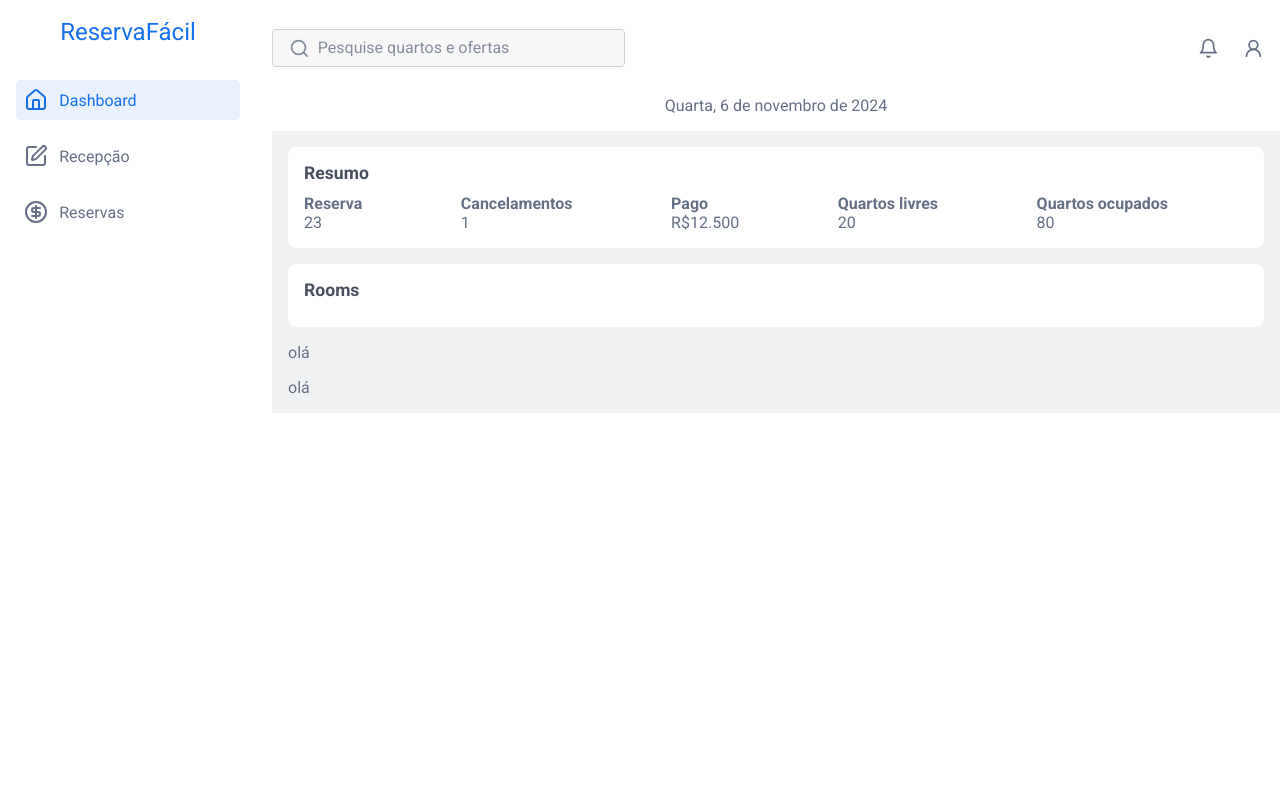
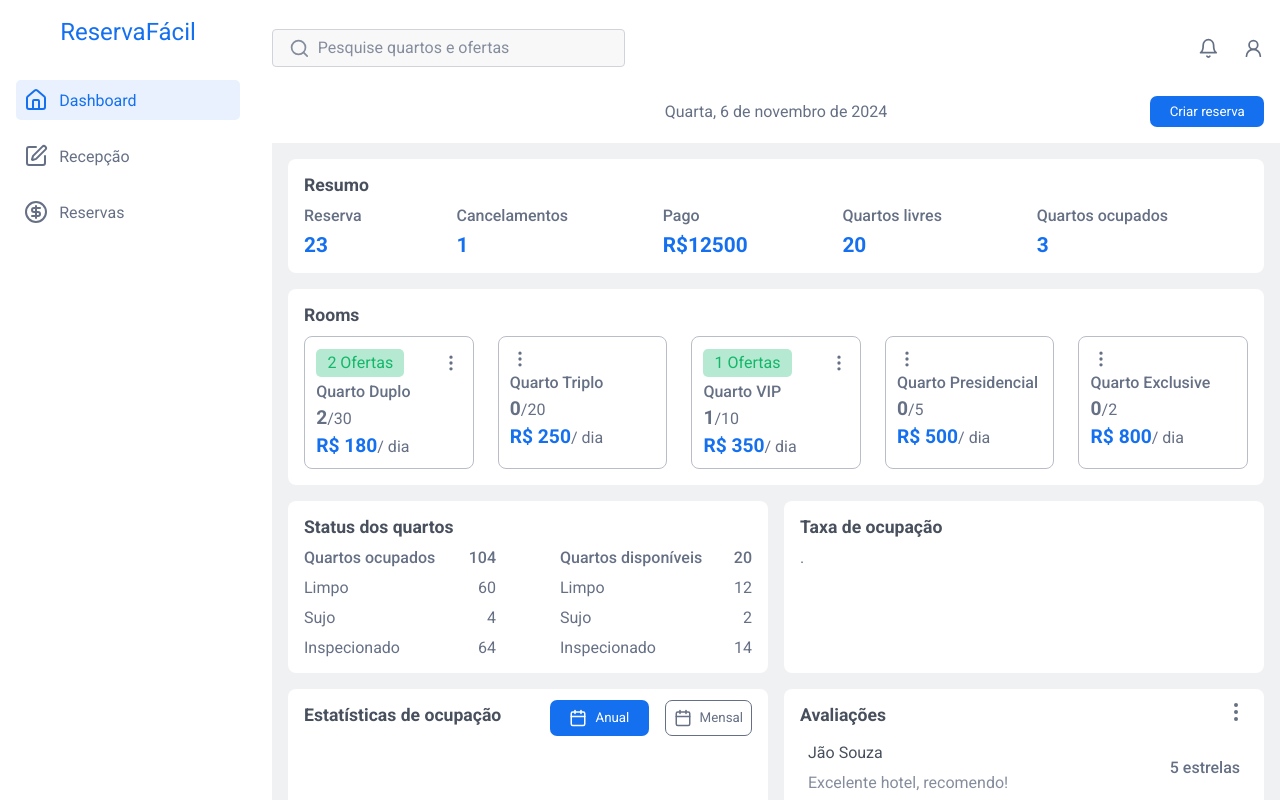
Before and after one commit to pedroluca/teste-frontend-estagio-foco, a React (Vite) app: page / in a window 1280 px wide. Built offline with nearby package versions, Linux system fonts and the light colour scheme.

Commit message:
feat: add dashboard style and functionalities

```diff
--- a/src/pages/dashboard/dashboard.css
+++ b/src/pages/dashboard/dashboard.css
@@ -9,6 +9,18 @@
   font-weight: 400;
   margin-bottom: 1rem;
   text-align: center;
+  display: flex;
+  justify-content: space-between;
+  align-items: center;
+  padding: 0 1rem;
+}
+
+.new-reservation-button {
+  color: #fff;
+}
+
+.hidden-button {
+  visibility: hidden;
 }
 
 .dashboard-body {
@@ -34,4 +46,131 @@
 
 .resume-section h3 {
   font-size: 1rem;
+  font-weight: 500;
 }
+
+.resume-section p {
+  margin-top: .5rem;
+  font-size: 1.3rem;
+  font-weight: 700;
+  color: var(--primary-500);
+}
+
+.room-information-container {
+  display: flex;
+  gap: 1.5rem;
+}
+
+.rooms-information-card {
+  border: 1px solid var(--grey-200);
+  border-radius: 8px;
+  padding: .7rem;
+  display: flex;
+  flex-direction: column;
+  flex: 1;
+  gap: .3rem;
+}
+
+.rooms-information-card h2 {
+  color: var(--grey-500);
+  font-weight: 500;
+  font-size: 1rem;
+}
+
+.rooms-information-card div {
+  display: flex;
+  justify-content: space-between;
+  align-items: center;
+}
+
+.rooms-information-card div svg {
+  cursor: pointer;
+}
+
+.room-information-offert {
+  border-radius: 5px !important;
+}
+
+.room-information-count {
+  font-size: 1.2rem;
+  font-weight: 700;
+}
+
+.room-information-card-price {
+  font-size: 1.2rem;
+  font-weight: 700;
+  color: var(--primary-500);
+}
+
+.room-information-card-price span {
+  font-size: 1rem;
+  font-weight: 400;
+  color: var(--grey-500);
+}
+
+.status-rooms-container {
+  display: flex;
+  gap: 4rem;
+}
+
+.status-rooms {
+  display: flex;
+  gap: .7rem;
+  flex-direction: column;
+  width: 50%;
+}
+
+.status-rooms p {
+  display: flex;
+  justify-content: space-between;
+}
+
+.status-rooms p:first-child {
+  font-weight: 500;
+  color: var(--grey-500);
+}
+
+.statistics-buttons-container {
+  display: flex;
+  gap: 1rem;
+  justify-content: flex-end;
+  margin-top: -2.3rem;
+}
+
+.reviews-container {
+  display: flex;
+  flex-direction: column;
+  gap: .5rem;
+}
+
+.reviews-more-icon {
+  align-self: flex-end;
+  margin-top: -2.3rem;
+  cursor: pointer;
+}
+
+.review-item {
+  padding: .5rem;
+  display: flex;
+  justify-content: space-between;
+  align-items: center;
+}
+
+.review-item > p {
+  font-weight: 500;
+}
+
+.review-item:not(:last-child) {
+  border-bottom: 1px solid var(--grey-300);
+}
+
+.review-item-text {
+  display: flex;
+  flex-direction: column;
+  gap: .7rem;
+  color: var(--grey-700);
+}
+
+.review-item-text p:not(:first-child) {
+  color: var(--grey-400);
+}
--- a/src/pages/dashboard/dashboard.tsx
+++ b/src/pages/dashboard/dashboard.tsx
@@ -1,8 +1,83 @@
+import { Calendar, MoreVerticalIcon } from 'lucide-react'
 import { DashboardCard } from '../../components/dashboard-card/dashboard-card'
+import { StatusField } from '../../components/status-field/status-field'
 import './dashboard.css'
 import { useEffect, useState } from 'react'
+import { MainButton } from '../../components/main-button/main-button'
+import { SecondButton } from '../../components/second-button/second-button'
+import { Link } from 'react-router-dom'
+
+interface Resume {
+  reserves: number
+  canceled: number
+  paid: number
+  available_rooms: number
+  occupied_rooms: number
+}
+
+interface Accommodation {
+  total: number
+  reserved: number
+}
+
+interface Room {
+  id: string
+  name: string
+  accommodations: Accommodation
+  pricing: number
+  offers: number
+}
+
+interface Status {
+  total: number
+  clean: number
+  dirty: number
+  inspected: number
+}
+
+interface RoomStatus {
+  occupied_rooms: Status
+  available_rooms: Status
+}
+
+interface OccupancyStatistics {
+  date: string
+  occupancy_rate: number
+}
+
+interface Review {
+  name: string
+  date: string
+  rating: number
+  comment: string
+}
+
+interface DashboardData {
+  resume: Resume
+  rooms: Room[]
+  rooms_status: RoomStatus
+  occupancy_rate: number
+  occupancy_statistics: OccupancyStatistics[]
+  reviews: Review[]
+}
 
 export function Dashboard() {
+  const [data, setData] = useState<DashboardData | null>(null)
+
+  useEffect(() => {
+    const fetchData = async () => {
+      try {
+        const response = await fetch('/src/mock/dashboard.json')
+        const result = await response.json()
+        setData(result.data)
+      } catch (error) {
+        console.error('Error fetching dashboard data:', error)
+      }
+    }
+
+    fetchData()
+  }, [])
+
   const [formattedDate, setFormattedDate] = useState('')
 
   useEffect(() => {
@@ -29,51 +104,108 @@ export function Dashboard() {
 
   return (
     <div className='dashboard-container'>
-      <h1>{formattedDate}</h1>
+      <h1>
+        <MainButton className='hidden-button'>Criar reserva</MainButton>
+        {formattedDate}
+        <MainButton>
+          <Link to='/nova-reserva' className='new-reservation-button'>Criar reserva</Link>
+        </MainButton>
+      </h1>
       <main className='dashboard-body'>
         <section className='dashboard-row'>
           <DashboardCard title='Resumo'>
             <section className='resume-section'>
               <div>
                 <h3>Reserva</h3>
-                <p id='reservations-count'>23</p>
+                <p id='reservations-count'>{data?.resume.reserves}</p>
               </div>
               <div>
                 <h3>Cancelamentos</h3>
-                <p id='cancelled-reservations-count'>1</p>
+                <p id='cancelled-reservations-count'>{data?.resume.canceled}</p>
               </div>
               <div>
                 <h3>Pago</h3>
-                <p id='paid-reservations-count'>R$12.500</p>
+                <p id='paid-reservations-count'>R${data?.resume.paid}</p>
               </div>
               <div>
                 <h3>Quartos livres</h3>
-                <p id='free-rooms-count'>20</p>
+                <p id='free-rooms-count'>{data?.resume.available_rooms}</p>
               </div>
               <div>
                 <h3>Quartos ocupados</h3>
-                <p id='occupied-rooms-count'>80</p>
+                <p id='occupied-rooms-count'>{data?.resume.occupied_rooms}</p>
               </div>
             </section>
           </DashboardCard>
         </section>
         <section className='dashboard-row'>
           <DashboardCard title='Rooms'>
-            <section>
-              <div className='rooms-information-card'></div>
-              <div className='rooms-information-card'></div>
-              <div className='rooms-information-card'></div>
-              <div className='rooms-information-card'></div>
+            <section className='room-information-container'>
+              {data?.rooms.map(room => (
+                <div className='rooms-information-card'>
+                <div>
+                  {room.offers > 0 && (<StatusField className='status-confirmed room-information-offert'>{room.offers} Ofertas</StatusField>)}
+                  <MoreVerticalIcon size={20} />
+                </div>
+                <h2>Quarto {room.name}</h2>
+                <p><span className='room-information-count'>{room.accommodations.reserved}</span>/{room.accommodations.total}</p>
+                <p className='room-information-card-price'>R$ {room.pricing}<span>/ dia</span></p>
+              </div>
+              ))}
             </section>
           </DashboardCard>
         </section>
         <section className='dashboard-row'>
-
-          <p>olá</p>
+          <DashboardCard title='Status dos quartos'>
+            <div className='status-rooms-container'>
+              <section className='status-rooms'>
+                <p>Quartos ocupados <span>{data?.rooms_status.occupied_rooms.total}</span></p>
+                <p>Limpo <span>{data?.rooms_status.occupied_rooms.clean}</span></p>
+                <p>Sujo <span>{data?.rooms_status.occupied_rooms.dirty}</span></p>
+                <p>Inspecionado <span>{data?.rooms_status.occupied_rooms.inspected}</span></p>
+              </section>
+              <section className='status-rooms'>
+                <p>Quartos disponíveis <span>{data?.rooms_status.available_rooms.total}</span></p>
+                <p>Limpo <span>{data?.rooms_status.available_rooms.clean}</span></p>
+                <p>Sujo <span>{data?.rooms_status.available_rooms.dirty}</span></p>
+                <p>Inspecionado <span>{data?.rooms_status.available_rooms.inspected}</span></p>
+              </section>
+            </div>
+          </DashboardCard>
+          <DashboardCard title='Taxa de ocupação'>
+            <p>.</p>
+          </DashboardCard>
         </section>
         <section className='dashboard-row'>
+          <DashboardCard title='Estatísticas de ocupação'>
+            <section className='statistics-buttons-container'>
+              <MainButton>
+                <Calendar size={18} />
+                Anual
+              </MainButton>
+              <SecondButton>
+                <Calendar size={18} />
+                Mensal
+              </SecondButton>
+            </section>
+            <section className='statistics-graphic'>
 
-          <p>olá</p>
+            </section>
+          </DashboardCard>
+          <DashboardCard title='Avaliações'>
+            <MoreVerticalIcon className='reviews-more-icon' />
+            <section className='reviews-container'>
+              {data?.reviews.map(review => (
+                <div className='review-item'>
+                  <div className='review-item-text'>
+                    <p>{review.name}</p>
+                    <p>{review.comment}</p>
+                  </div>
+                  <p>{review.rating} estrelas</p>
+                </div>
+              ))}
+            </section>
+          </DashboardCard>
         </section>
       </main>
     </div>
```
